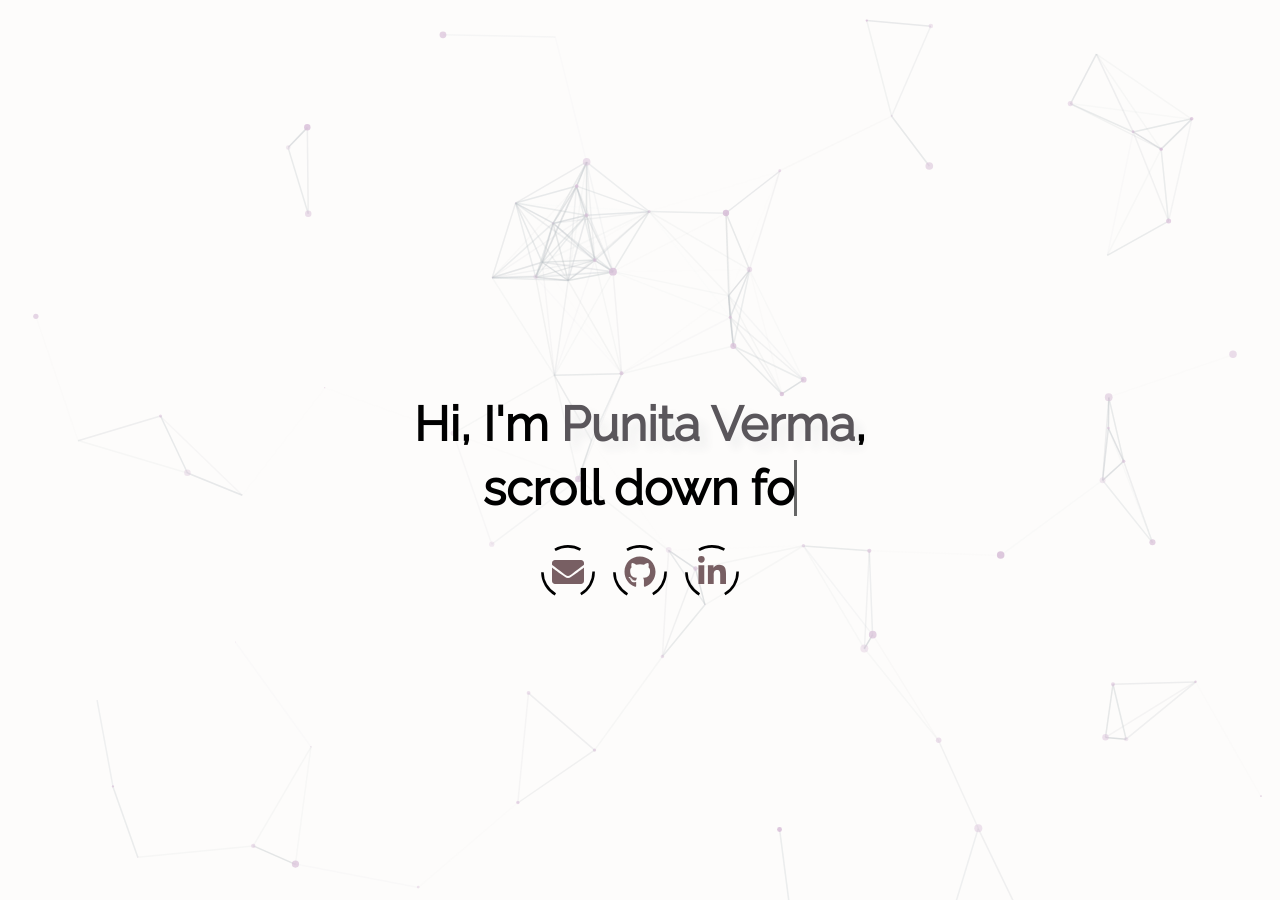
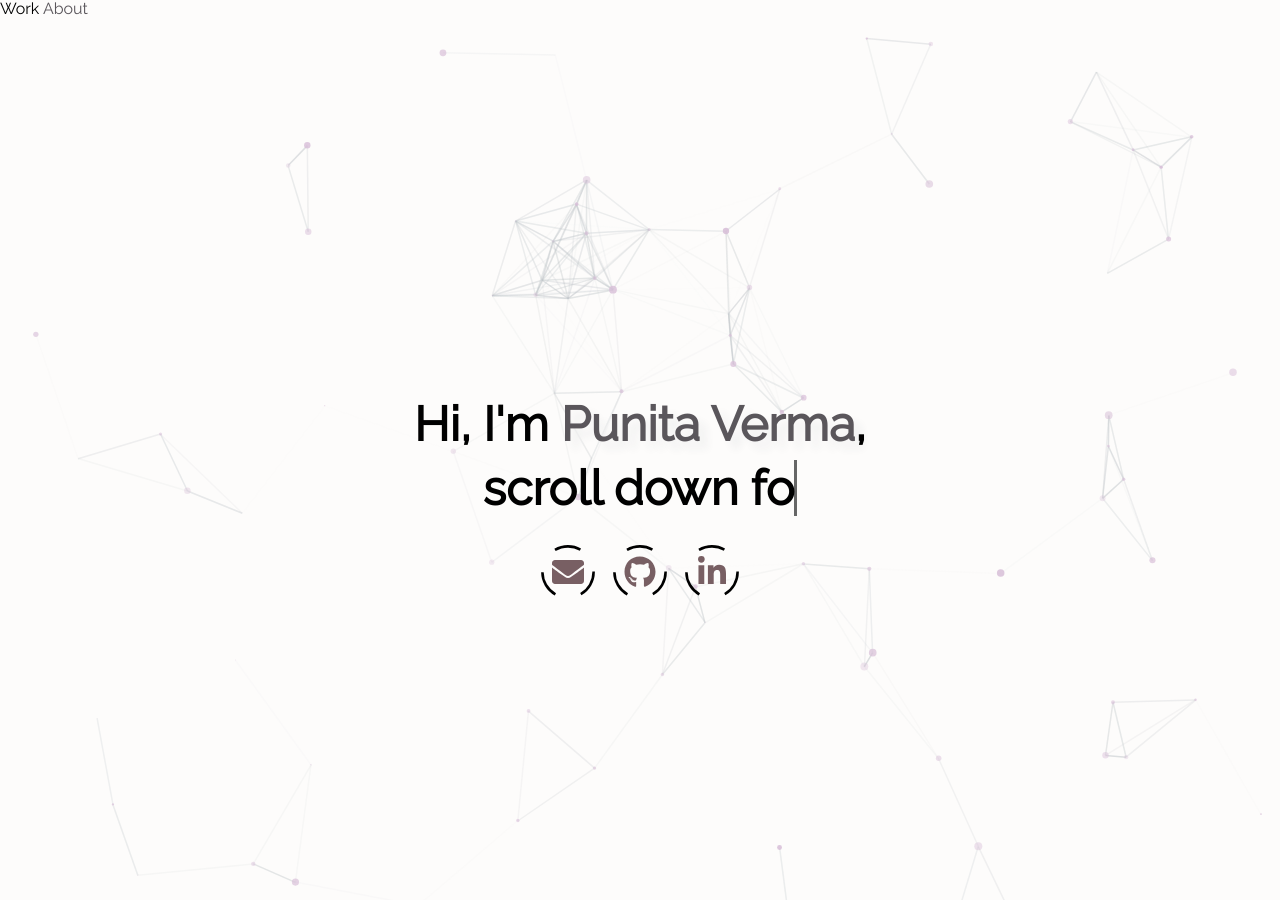
Before and after one commit to p9verma/punitaverma9.github.io, a Jekyll site: the page built from index.html, in a window 1280 px wide and 900 px high. Built offline with Jekyll 4.4.1, drawn with Linux system fonts in a browser that asks for light colours.

Commit message:
add nav bar

```diff
--- a/_layouts/default.html
+++ b/_layouts/default.html
@@ -29,6 +29,11 @@
 </head>
 
 <body>
+  <nav class="navbar">
+    <a href="/" class="nav-link">Work</a>
+    <a href="/about" class="nav-link">About</a>
+  </nav>
+
   <div id="preloader">
     <div class="load">
       <hr />
@@ -37,8 +42,6 @@
       <hr />
     </div>
   </div>
-
-  <!-- Particles Background -->
 
   <!-- Main Content -->
   {% include landing-page.html %}
```
